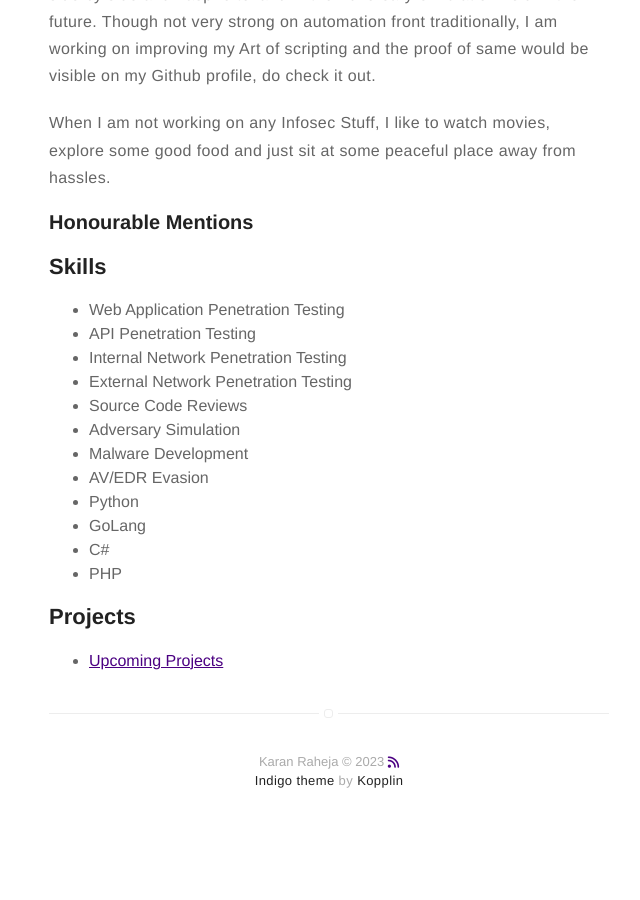
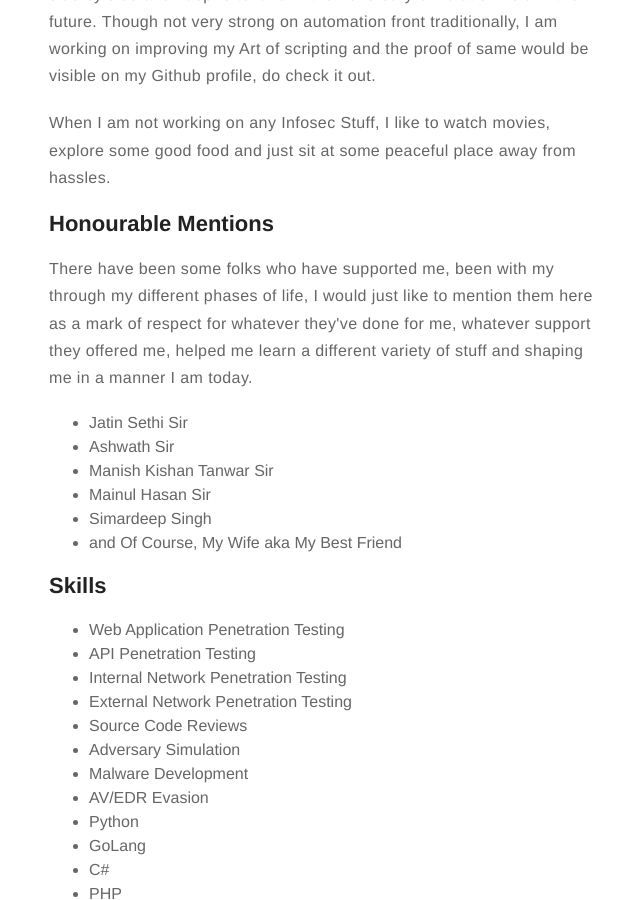
Before and after one commit to cryptic-hunter/cryptic-hunter.github.io, a Jekyll site: the page built from about.md, in a window 1280 px wide and 900 px high, scrolled down 981 px. Shown: the whole window, without its empty margins (311-951 px from the left). Built offline with Jekyll 4.4.1, drawn with Linux system fonts in a browser that asks for light colours; nearby versions of some CDN libraries; before the commit the page ends 1833 px from its top, so only the background shows below that.

Commit message:
Initial Commit

```diff
--- a/about.md
+++ b/about.md
@@ -6,10 +6,21 @@ layout: page
 
 <p>The principle that I live on is "Don't let any day become a Null day in your life where neither you learn anything nor you have fun doing something you love, Be consistent and Be persistent". I have been a part of this InfoSec community for a considerable time now. During all this time, I have acquired a variety of skills, as mentioned in the section below. I was inspired into Cyber Security by a movie "BlackHat" starring Chris Hemsworth that I saw in 2016. All of that felt so cool, and that's what got me going. I started learning things from youtube and can't stress on how much good of a resource youtube is for learning anything. Getting into InfoSec doesn't require those fancy certifications or any money investment into any sort of trainings. All they do is to get you through the HR filters(psst. OSCP, don't look at me). But yeah, on a different note, Certifications and Trainings do help you in the later stages to get some more advanced tradecraft of the art.</p>
 
-<p>I started this blog because I wanted to contribute to the security community and this felt to be the easiest way to do so. My main area of work revolves around Product Security since that is what I do as a part of my Day job, but I  also like to play around on platforms like <a href="https://tryhackme.com">TryHackMe</a> and <a href="https://hackthebox.com">HackTheBox</a>. I am learning AV/EDR Evasion and Malware Development side by side and I aspire to land in the Adversary Simulation field in the future. Though not very strong on automation front traditionally, I am working on improving my Art of scripting and the proof of same would be visible on my Github profile, do check it out.</p>
+<p>I started this blog because I wanted to contribute to the security community and this felt to be the easiest way to do so. My main area of work revolves around Product Security since that is what I do as a part of my Day job, but I  also like to play around on platforms like <a href="https://tryhackme.com/p/r0075cr1p7">TryHackMe</a> and <a href="https://app.hackthebox.com/profile/1482">HackTheBox</a>. I am learning AV/EDR Evasion and Malware Development side by side and I aspire to land in the Adversary Simulation field in the future. Though not very strong on automation front traditionally, I am working on improving my Art of scripting and the proof of same would be visible on my Github profile, do check it out.</p>
 <p>When I am not working on any Infosec Stuff, I like to watch movies, explore some good food and just sit at some peaceful place away from hassles.</p>
 
-<h3>Honourable Mentions</h3>
+<h2>Honourable Mentions</h2>
+<p>There have been some folks who have supported me, been with my through my different phases of life, I would just like to mention them here as a mark of respect for whatever they've done for me, whatever support they offered me, helped me learn a different variety of stuff and shaping me in a manner I am today.
+<p>
+<ul>
+	<li>Jatin Sethi Sir</li>
+	<li>Ashwath Sir</li>
+	<li>Manish Kishan Tanwar Sir</li>
+	<li>Mainul Hasan Sir</li>
+	<li>Simardeep Singh</li>
+	<li>and Of Course, <b>My Wife aka My Best Friend</b></li>
+</ul>
+
 
 <h2>Skills</h2>
 
```
